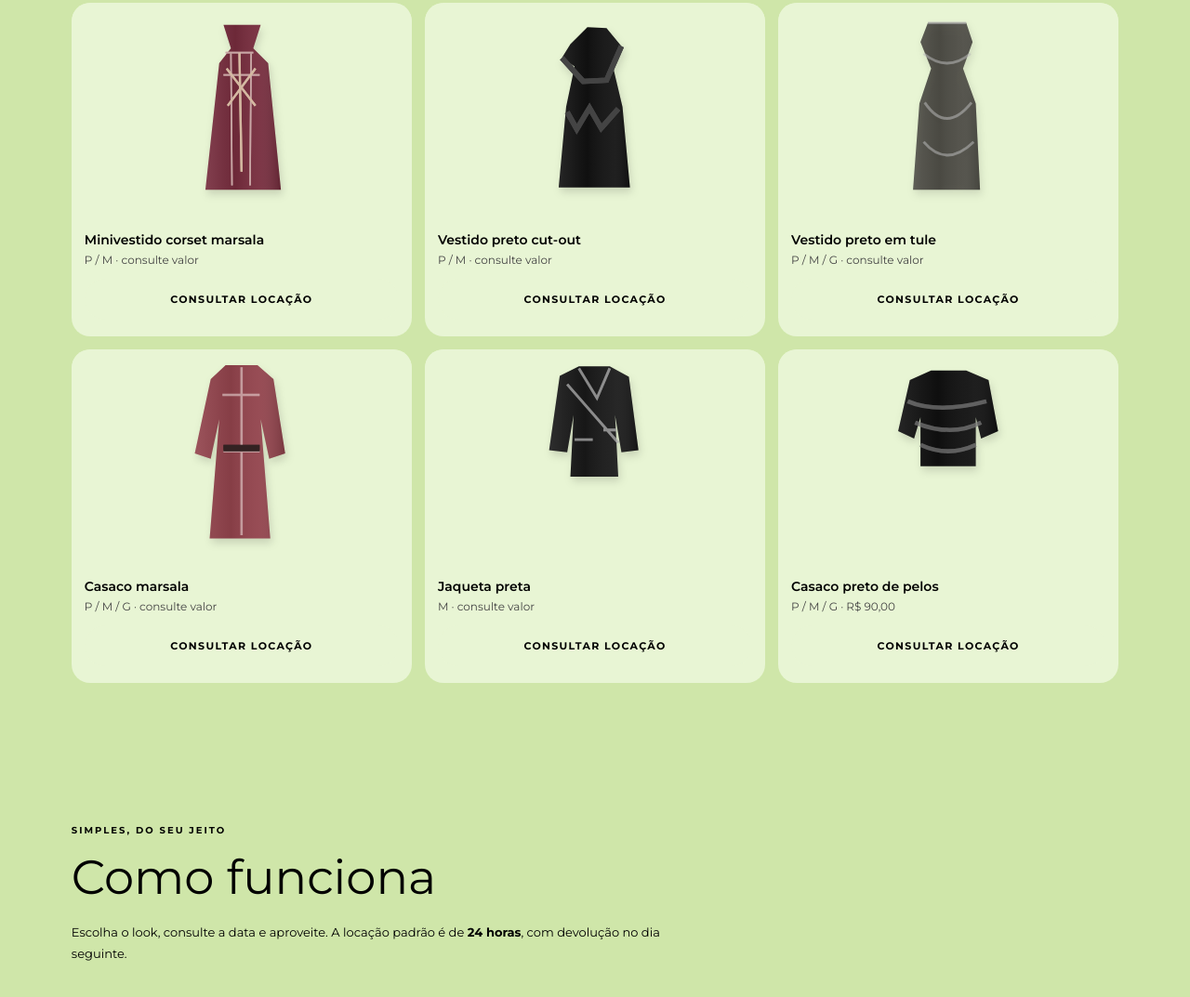
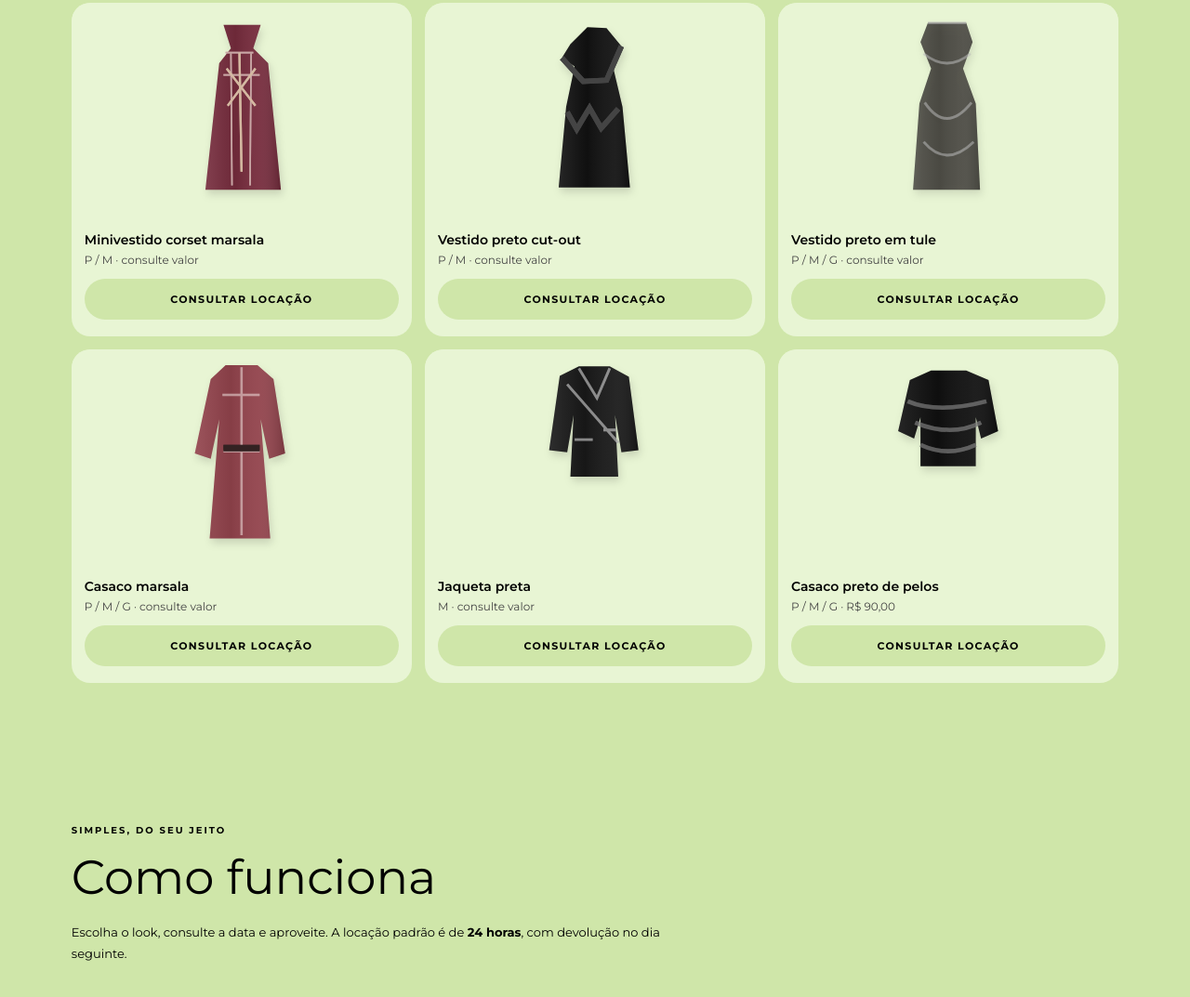
Before and after one commit to AlanneDias/Evy, a plain HTML site: page index.html in a window 1280 px wide. Shown: the part 1303-2376 px from the top of the page at 93% size. Drawn offline with Linux system fonts and the light colour scheme.

Commit message:
style: product action buttons in primary green with pink pressed state

```diff
--- a/index.html
+++ b/index.html
@@ -196,6 +196,10 @@ button:focus-visible{outline:2px solid #000!important;outline-offset:3px}
 .drawerbody button.primary:disabled{background:#DAE9C4!important}
 /* EVY: etiquetas de texto sem retângulo colorido */
 .label,.section .label,#acervo .label{background:transparent!important;color:#000!important;border:0!important;box-shadow:none!important;padding:0!important;border-radius:0!important}
+/* EVY — botões das peças no verde principal; rosa ao clicar */
+#catalog .card button[data-detail]{background:var(--green)!important;color:#000!important;border:0!important;border-radius:999px!important;box-shadow:none!important;transition:background-color .18s ease!important}
+#catalog .card button[data-detail]:active,#catalog .card button[data-detail]:focus,#catalog .card button[data-detail].is-active{background:var(--pink)!important;color:#000!important}
+#catalog .card button[data-detail]:focus-visible{outline:2px solid #000!important;outline-offset:3px}
 </style></head><body>
 <header class="sitebar"><button class="iconbtn" id="menuBtn" aria-label="Abrir menu" aria-expanded="false">☰</button><div class="iconbar"><button class="iconbtn" id="favBtn" aria-label="Ver favoritos">♡</button><button class="iconbtn" id="headerBag" aria-label="Abrir sacola de aluguel"><svg viewBox="0 0 24 24"><path d="M5 8h14l1 13H4L5 8Z"/><path d="M9 9V6a3 3 0 0 1 6 0v3"/></svg><span class="bagcount" id="bagCount">0</span></button></div></header>
 <nav class="sidemenu" id="sideMenu" aria-label="Navegação" hidden><a href="#vitrine">Vitrine</a><a href="#acervo">Acervo</a><a href="#como-alugar">Como alugar</a><a href="#cuidados">Cuidados e reservas</a></nav>
```
